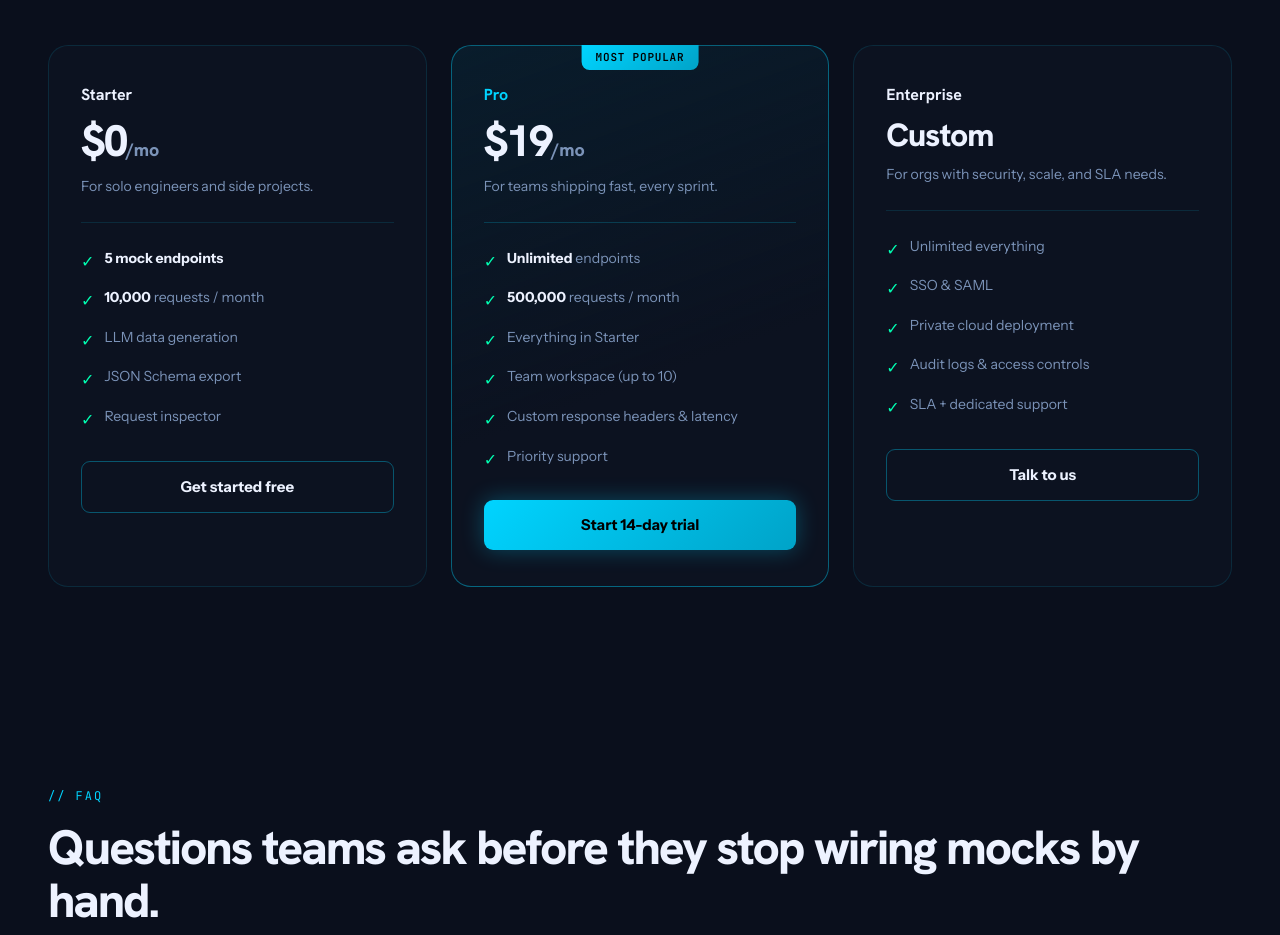
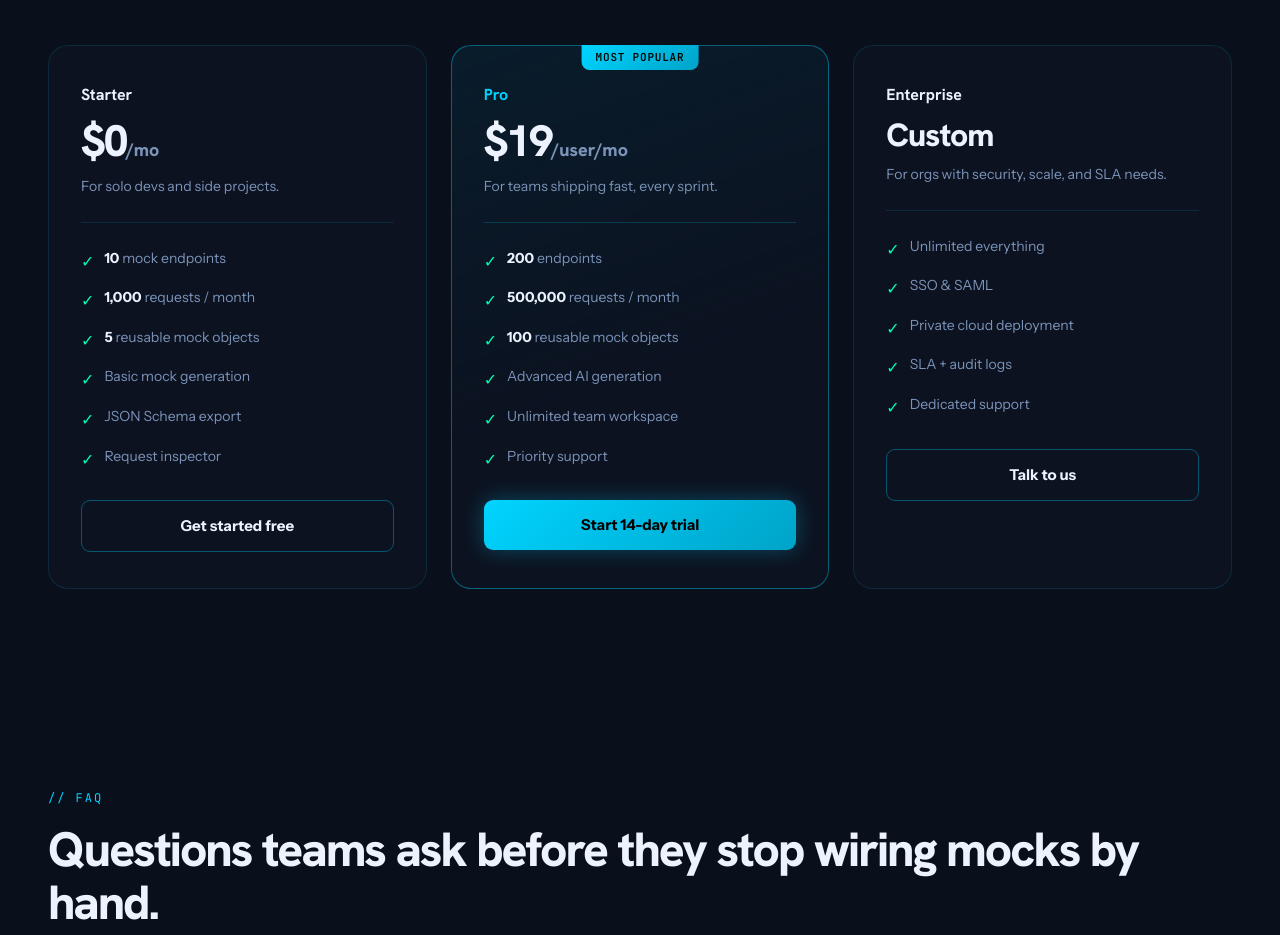
Before and after one commit to ariel-ades/mockinator-landing-openclaw, a plain HTML site: page static/index.html in a window 1280 px wide. Shown: the part 7280-8215 px from the top of the page. Drawn offline with Linux system fonts and the light colour scheme.

Commit message:
fix: update pricing to match pitch deck (slide 07)
- Starter: 10 endpoints, 1K req/mo, 5 reusable objects (was 5 endpoints / 10K req)
- Pro: $19/user/mo, 200 endpoints, 500K req/mo, 100 reusable objects, unlimited team workspace
- Enterprise: SLA + audit logs, dedicated support (cleaned up copy)

```diff
--- a/static/index.html
+++ b/static/index.html
@@ -497,11 +497,12 @@
       <div class="price-card">
         <div class="price-plan">Starter</div>
         <div class="price-amount">$0<span>/mo</span></div>
-        <p class="price-desc">For solo engineers and side projects.</p>
+        <p class="price-desc">For solo devs and side projects.</p>
         <hr class="price-divider" />
-        <div class="price-feat"><span class="pf-check">✓</span><span><strong>5 mock endpoints</strong></span></div>
-        <div class="price-feat"><span class="pf-check">✓</span><span><strong>10,000</strong> requests / month</span></div>
-        <div class="price-feat"><span class="pf-check">✓</span><span>LLM data generation</span></div>
+        <div class="price-feat"><span class="pf-check">✓</span><span><strong>10</strong> mock endpoints</span></div>
+        <div class="price-feat"><span class="pf-check">✓</span><span><strong>1,000</strong> requests / month</span></div>
+        <div class="price-feat"><span class="pf-check">✓</span><span><strong>5</strong> reusable mock objects</span></div>
+        <div class="price-feat"><span class="pf-check">✓</span><span>Basic mock generation</span></div>
         <div class="price-feat"><span class="pf-check">✓</span><span>JSON Schema export</span></div>
         <div class="price-feat"><span class="pf-check">✓</span><span>Request inspector</span></div>
         <a href="#" class="btn-plan btn-plan-outline js-open-subscribe-modal">Get started free</a>
@@ -509,14 +510,14 @@
 
       <div class="price-card featured">
         <div class="price-plan pro">Pro</div>
-        <div class="price-amount">$19<span>/mo</span></div>
+        <div class="price-amount">$19<span>/user/mo</span></div>
         <p class="price-desc">For teams shipping fast, every sprint.</p>
         <hr class="price-divider featured" />
-        <div class="price-feat"><span class="pf-check">✓</span><span><strong>Unlimited</strong> endpoints</span></div>
+        <div class="price-feat"><span class="pf-check">✓</span><span><strong>200</strong> endpoints</span></div>
         <div class="price-feat"><span class="pf-check">✓</span><span><strong>500,000</strong> requests / month</span></div>
-        <div class="price-feat"><span class="pf-check">✓</span><span>Everything in Starter</span></div>
-        <div class="price-feat"><span class="pf-check">✓</span><span>Team workspace (up to 10)</span></div>
-        <div class="price-feat"><span class="pf-check">✓</span><span>Custom response headers &amp; latency</span></div>
+        <div class="price-feat"><span class="pf-check">✓</span><span><strong>100</strong> reusable mock objects</span></div>
+        <div class="price-feat"><span class="pf-check">✓</span><span>Advanced AI generation</span></div>
+        <div class="price-feat"><span class="pf-check">✓</span><span>Unlimited team workspace</span></div>
         <div class="price-feat"><span class="pf-check">✓</span><span>Priority support</span></div>
         <a href="#" class="btn-plan btn-plan-fill js-open-subscribe-modal">Start 14-day trial</a>
       </div>
@@ -529,8 +530,8 @@
         <div class="price-feat"><span class="pf-check">✓</span><span>Unlimited everything</span></div>
         <div class="price-feat"><span class="pf-check">✓</span><span>SSO &amp; SAML</span></div>
         <div class="price-feat"><span class="pf-check">✓</span><span>Private cloud deployment</span></div>
-        <div class="price-feat"><span class="pf-check">✓</span><span>Audit logs &amp; access controls</span></div>
-        <div class="price-feat"><span class="pf-check">✓</span><span>SLA + dedicated support</span></div>
+        <div class="price-feat"><span class="pf-check">✓</span><span>SLA + audit logs</span></div>
+        <div class="price-feat"><span class="pf-check">✓</span><span>Dedicated support</span></div>
         <a href="#" class="btn-plan btn-plan-outline js-open-subscribe-modal">Talk to us</a>
       </div>
     </div>
```
